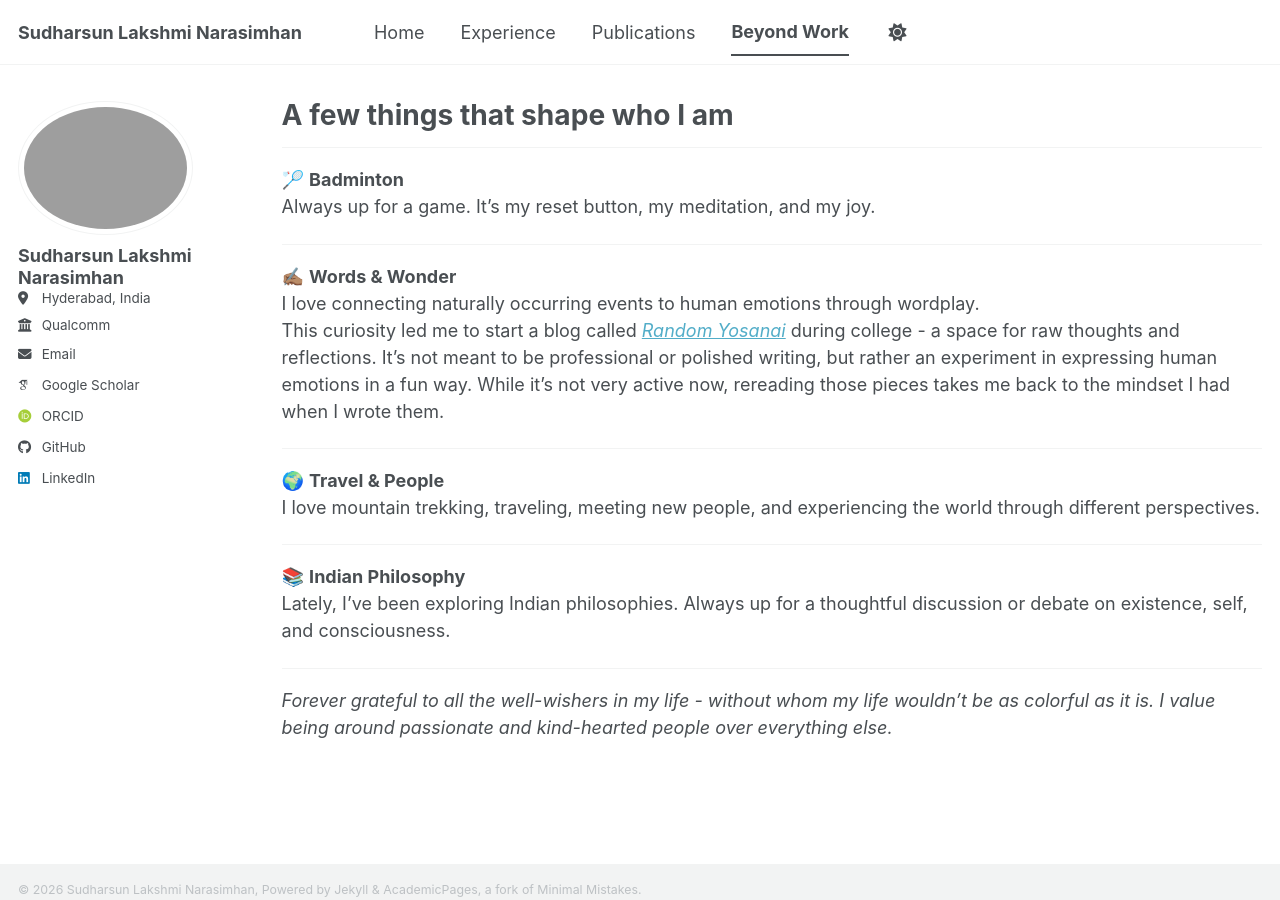
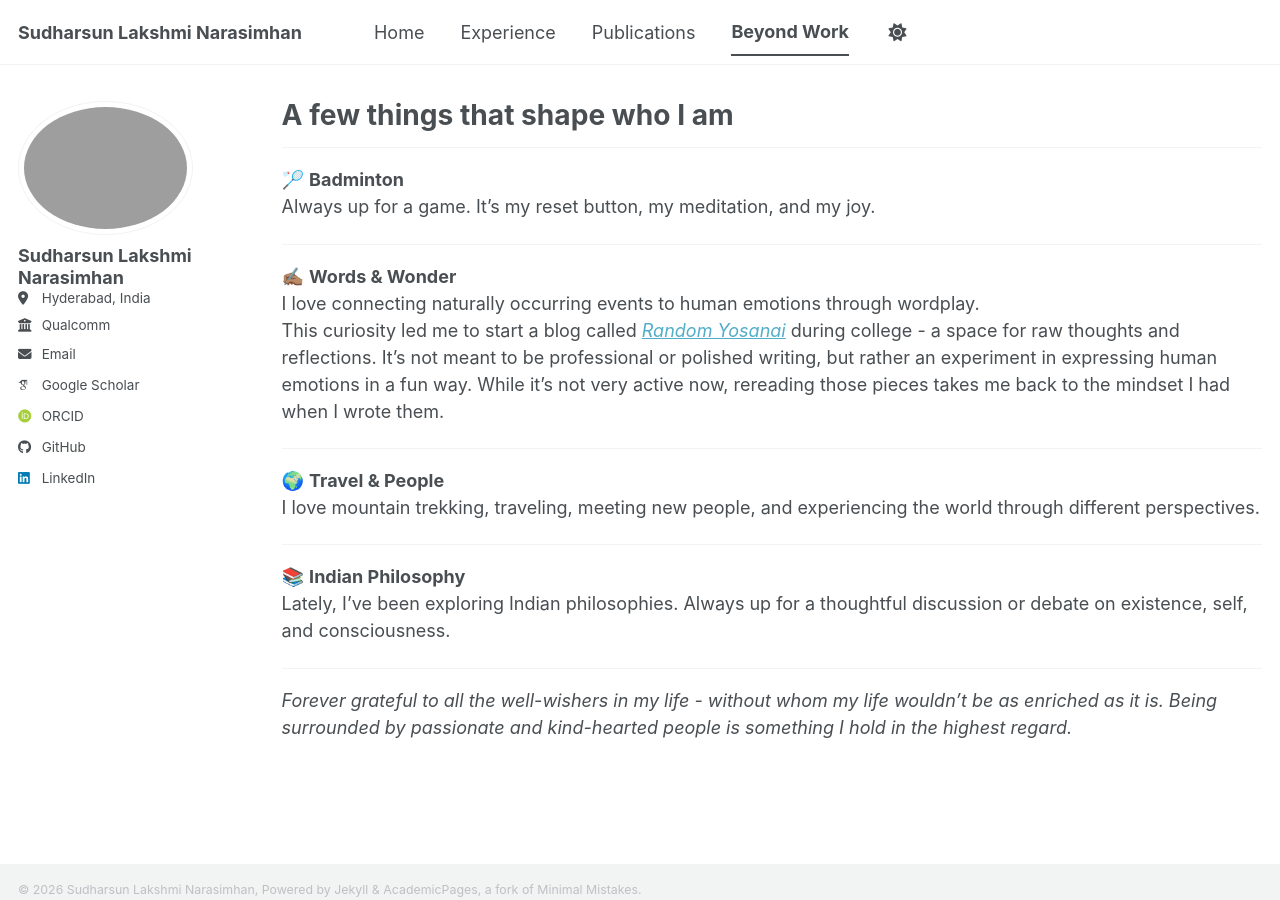
Before and after one commit to sudlaksh/sudlaksh.github.io, a Jekyll site: the page built from _pages/beyond.html, in a window 1280 px wide. Built offline with Jekyll 4.4.1, drawn with Linux system fonts in a browser that asks for light colours; some web fonts are replaced; a script bundle is joined from its source files by our own code; library files that are not in the unit come from our copies.

Commit message:
Update gratitude message for clarity and emphasis

```diff
--- a/_pages/beyond.html
+++ b/_pages/beyond.html
@@ -30,5 +30,5 @@ Lately, I’ve been exploring Indian philosophies. Always up for a thoughtful di
 <hr>
 
 <p><em>
-Forever grateful to all the well-wishers in my life - without whom my life wouldn’t be as colorful as it is. I value being around passionate and kind-hearted people over everything else.
+Forever grateful to all the well-wishers in my life - without whom my life wouldn’t be as enriched as it is. Being surrounded by passionate and kind-hearted people is something I hold in the highest regard.
 </em></p>
```
